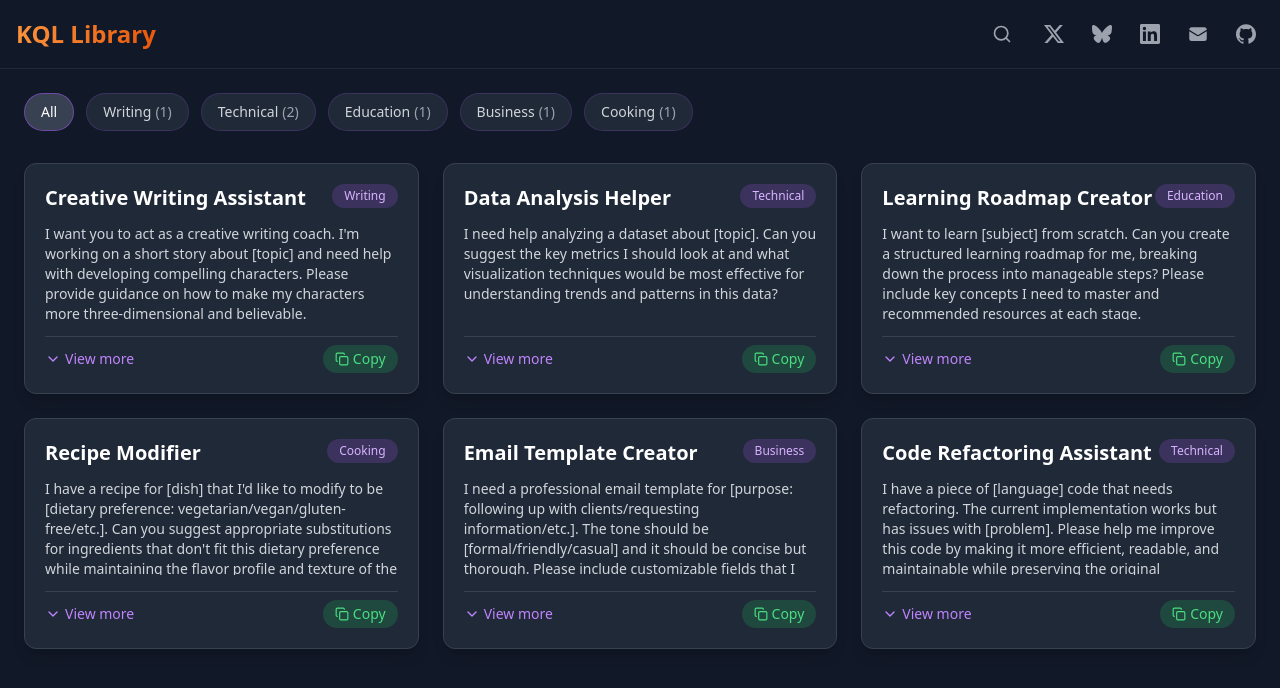
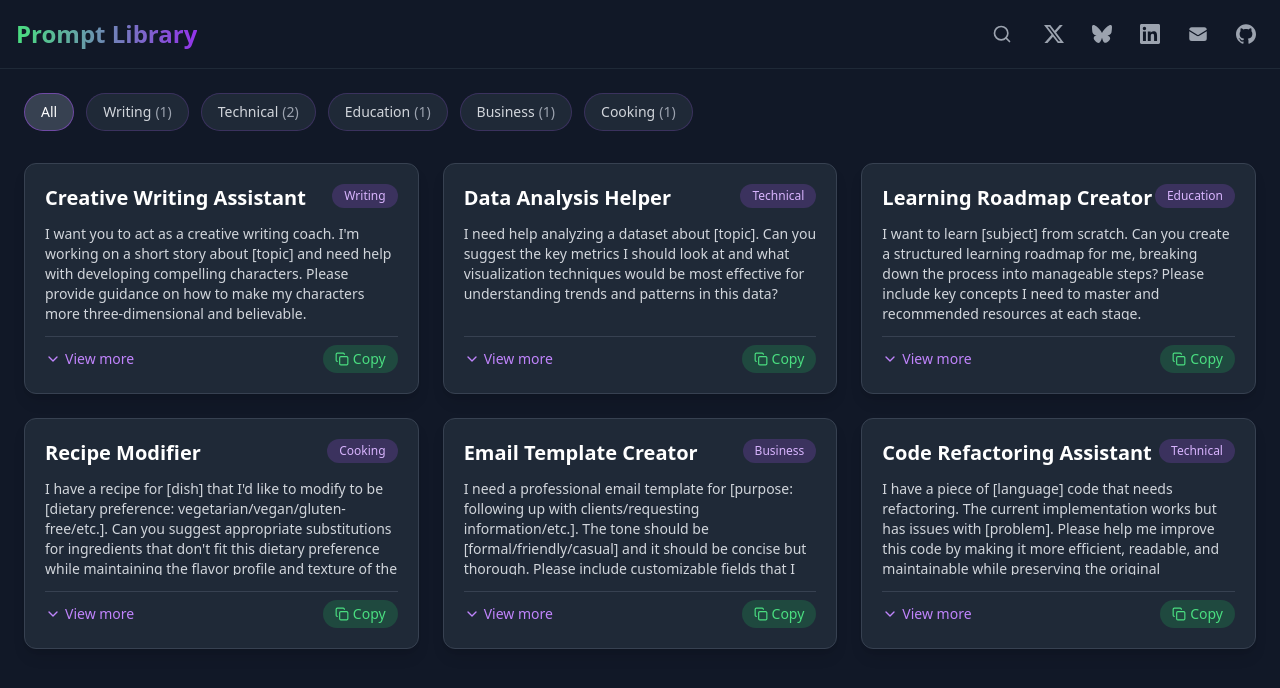
Before and after one commit to 0fflineDocs/Prompt-Library, a React (Vite) app: page / in a window 1280 px wide. Shown: the top 688 px of the page. Built offline with nearby package versions, Linux system fonts and the light colour scheme.

Commit message:
Update Header.tsx

```diff
--- a/src/components/layout/Header.tsx
+++ b/src/components/layout/Header.tsx
@@ -11,8 +11,8 @@ const Header: React.FC<HeaderProps> = ({ onOpenSearch }) => {
   return (
     <header className="bg-gray-900 border-b border-gray-800 py-4 px-4">
       <div className="container mx-auto flex items-center justify-between">
-        <h1 className="text-2xl font-bold bg-gradient-to-r from-orange-400 to-orange-600 text-transparent bg-clip-text">
-          KQL Library
+        <h1 className="text-2xl font-bold bg-gradient-to-r from-green-400 to-purple-600 text-transparent bg-clip-text">
+          Prompt Library
         </h1>
         <div className="flex items-center gap-3">
           <Button
```
